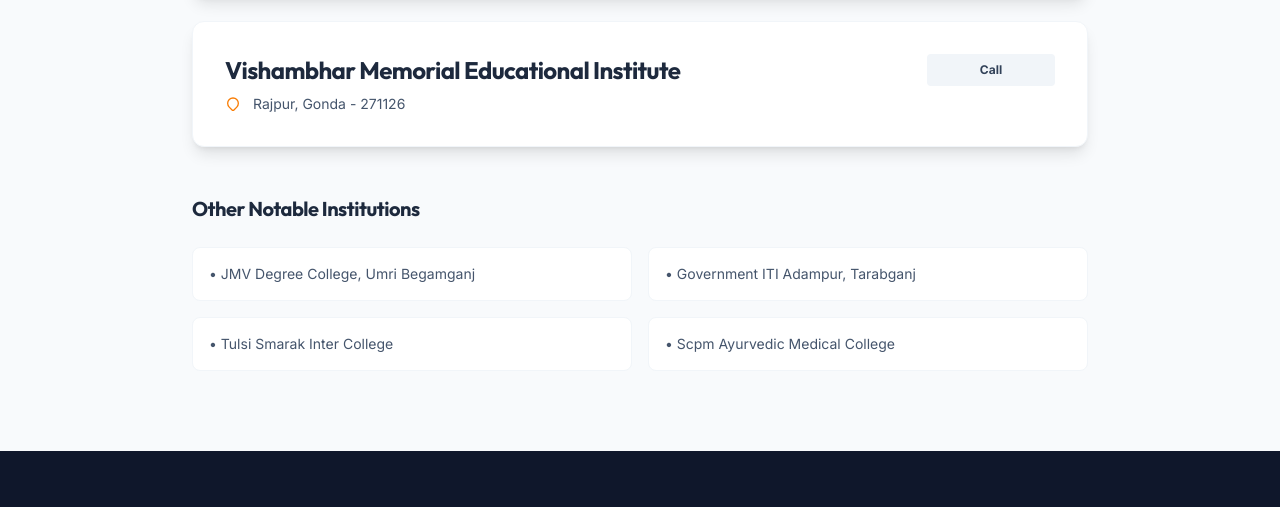
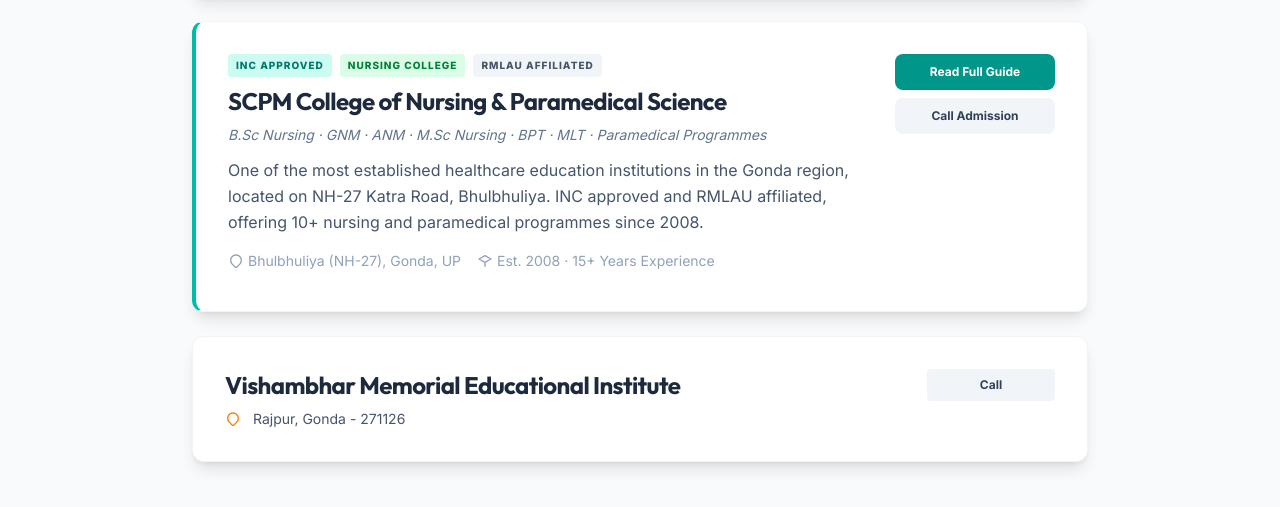
Before and after one commit to KapilDevPal/paraspur, a website built with Vite: page directory/colleges.html in a window 1280 px wide. Shown: the part 914-1421 px from the top of the page. Built offline with nearby package versions, Linux system fonts and the light colour scheme.

Commit message:
added collage

```diff
--- a/directory/colleges.html
+++ b/directory/colleges.html
@@ -66,6 +66,36 @@
             </div>
           </div>
 
+          <!-- SCPM College of Nursing -->
+          <div class="card p-8 group border-l-4 border-l-teal-500">
+            <div class="flex flex-col md:flex-row justify-between gap-6">
+              <div class="flex-1">
+                <div class="flex items-center flex-wrap gap-2 mb-2">
+                  <span class="px-2 py-1 bg-teal-100 text-teal-700 text-[10px] font-black uppercase tracking-widest rounded">INC Approved</span>
+                  <span class="px-2 py-1 bg-green-100 text-green-700 text-[10px] font-black uppercase tracking-widest rounded">Nursing College</span>
+                  <span class="px-2 py-1 bg-slate-100 text-slate-600 text-[10px] font-black uppercase tracking-widest rounded">RMLAU Affiliated</span>
+                </div>
+                <h2 class="text-2xl font-bold text-slate-800 mb-2 group-hover:text-teal-600 transition">SCPM College of Nursing & Paramedical Science</h2>
+                <p class="text-sm text-slate-500 mb-3 italic">B.Sc Nursing · GNM · ANM · M.Sc Nursing · BPT · MLT · Paramedical Programmes</p>
+                <p class="text-slate-600 leading-relaxed mb-4">One of the most established healthcare education institutions in the Gonda region, located on NH-27 Katra Road, Bhulbhuliya. INC approved and RMLAU affiliated, offering 10+ nursing and paramedical programmes since 2008.</p>
+                <div class="flex flex-wrap gap-4 text-sm text-slate-400 mb-2">
+                  <div class="flex items-center space-x-1">
+                    <svg class="w-4 h-4" fill="none" stroke="currentColor" viewBox="0 0 24 24"><path stroke-linecap="round" stroke-linejoin="round" stroke-width="2" d="M17.657 16.657L13.414 20.9a1.998 1.998 0 01-2.827 0l-4.244-4.243a8 8 0 1111.314 0z"/></svg>
+                    <span>Bhulbhuliya (NH-27), Gonda, UP</span>
+                  </div>
+                  <div class="flex items-center space-x-1">
+                    <svg class="w-4 h-4" fill="none" stroke="currentColor" viewBox="0 0 24 24"><path stroke-linecap="round" stroke-linejoin="round" stroke-width="2" d="M12 14l9-5-9-5-9 5 9 5zm0 0v6"/></svg>
+                    <span>Est. 2008 · 15+ Years Experience</span>
+                  </div>
+                </div>
+              </div>
+              <div class="md:w-40 flex flex-col gap-2">
+                <a href="/blog/scpm-college-of-nursing-bhulbhuliya.html" class="py-2.5 px-4 bg-teal-600 text-white text-xs font-bold rounded-lg hover:bg-teal-700 transition text-center">Read Full Guide</a>
+                <a href="tel:+919415158978" class="py-2.5 px-4 bg-slate-100 text-slate-700 text-xs font-bold rounded-lg hover:bg-teal-50 hover:text-teal-700 transition text-center">Call Admission</a>
+              </div>
+            </div>
+          </div>
+
           <!-- Vishambhar Memorial Educational Institute -->
           <div class="card p-8 group">
             <div class="flex flex-col md:flex-row justify-between gap-6">
@@ -73,7 +103,7 @@
                 <h2 class="text-2xl font-bold text-slate-800 mb-2 group-hover:text-primary-600 transition">Vishambhar Memorial Educational Institute</h2>
                 <div class="space-y-4">
                   <div class="flex items-start space-x-3 text-sm text-slate-600">
-                    <svg class="w-4 h-4 text-primary-500 mt-0.5" fill="none" stroke="currentColor" viewBox="0 0 24 24"><path stroke-linecap="round" stroke-linejoin="round" stroke-width="2" d="M17.657 16.657L13.414 20.9a1.998 1.998 0 01-2.827 0l-4.244-4.243a8 8 0 1111.314 0z"></path></svg>
+                    <svg class="w-4 h-4 text-primary-500 mt-0.5" fill="none" stroke="currentColor" viewBox="0 0 24 24"><path stroke-linecap="round" stroke-linejoin="round" stroke-width="2" d="M17.657 16.657L13.414 20.9a1.998 1.998 0 01-2.827 0l-4.244-4.243a8 8 0 1111.314 0z"/></svg>
                     <span>Rajpur, Gonda - 271126</span>
                   </div>
                 </div>
@@ -91,7 +121,8 @@
               <li class="p-4 bg-white border border-slate-100 rounded-lg text-sm text-slate-600">• JMV Degree College, Umri Begamganj</li>
               <li class="p-4 bg-white border border-slate-100 rounded-lg text-sm text-slate-600">• Government ITI Adampur, Tarabganj</li>
               <li class="p-4 bg-white border border-slate-100 rounded-lg text-sm text-slate-600">• Tulsi Smarak Inter College</li>
-              <li class="p-4 bg-white border border-slate-100 rounded-lg text-sm text-slate-600">• Scpm Ayurvedic Medical College</li>
+              <li class="p-4 bg-white border border-slate-100 rounded-lg text-sm text-slate-600">• SCPM Ayurvedic Medical College, Bhulbhuliya</li>
+              <li class="p-4 bg-white border border-slate-100 rounded-lg text-sm text-slate-600">• SCPM College of Pharmacy, Bhulbhuliya</li>
             </ul>
           </div>
         </div>
```
